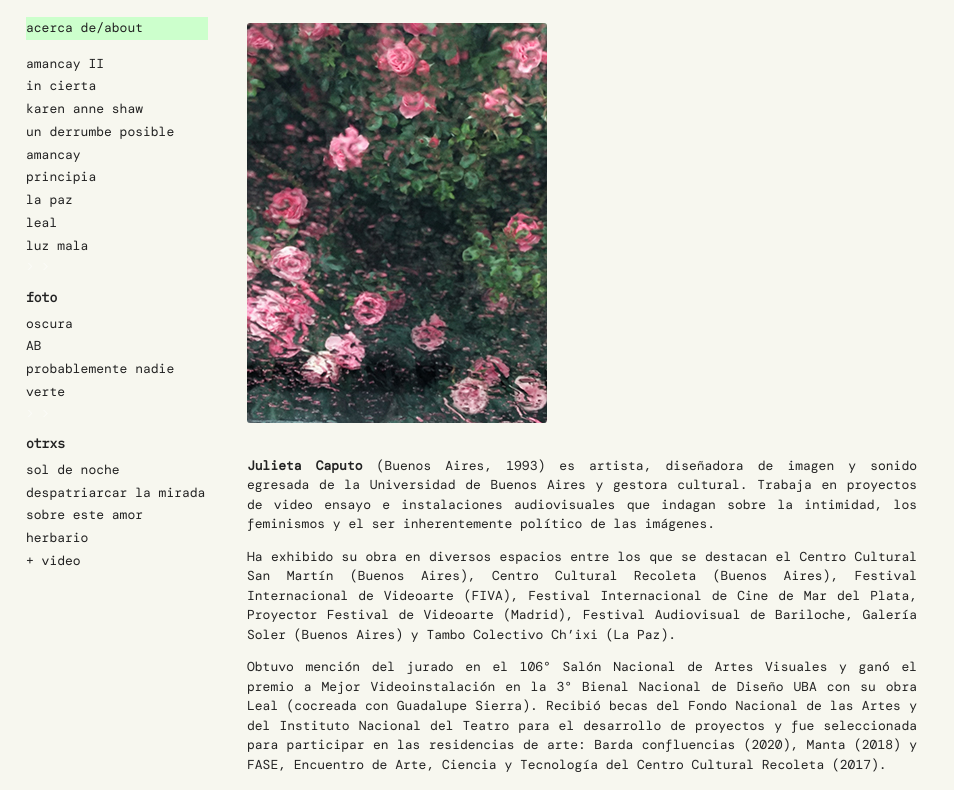
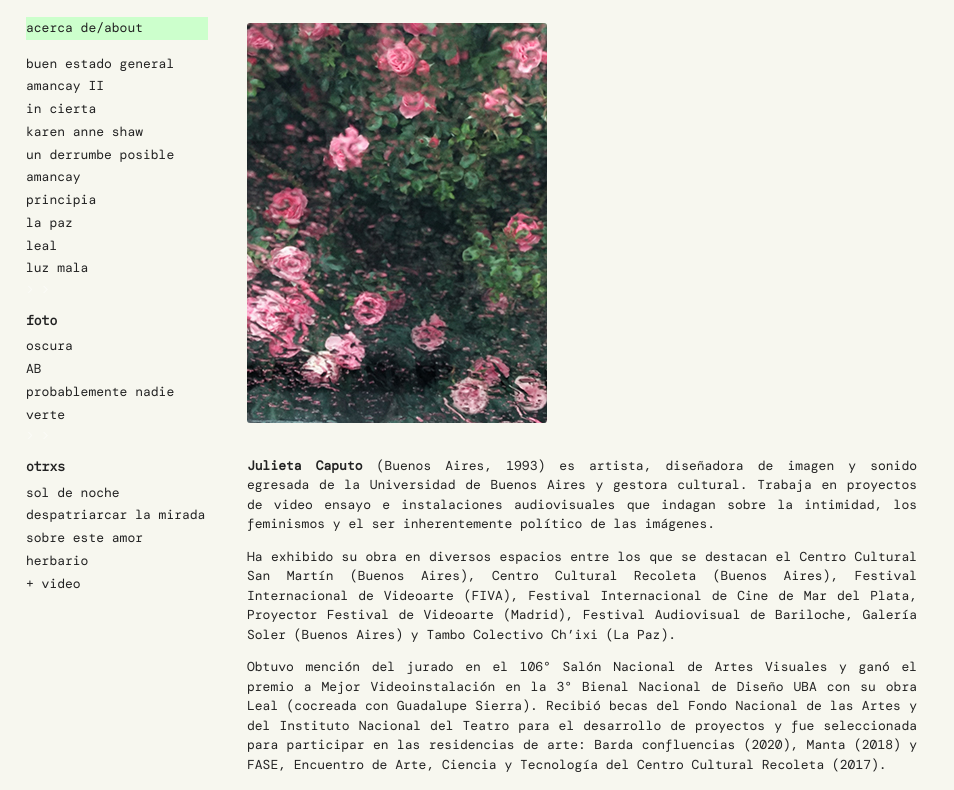
Before and after one commit to julietacaputo/julietacaputo.com, a plain HTML site: page index.html in a window 1280 px wide. Shown: the part 79-869 px from the top of the page, without its empty margins (0-954 px from the left). Drawn offline with nearby package versions, Linux system fonts and the light colour scheme; a web font is replaced by a local one.

Commit message:
Update index.html

```diff
--- a/index.html
+++ b/index.html
@@ -122,6 +122,13 @@
 
 
 
+
+
+
+
+
+
+        <a class="sidebar-nav-item" href="00_buenestadogeneral.html">buen estado general</a>
 
 
 
```
